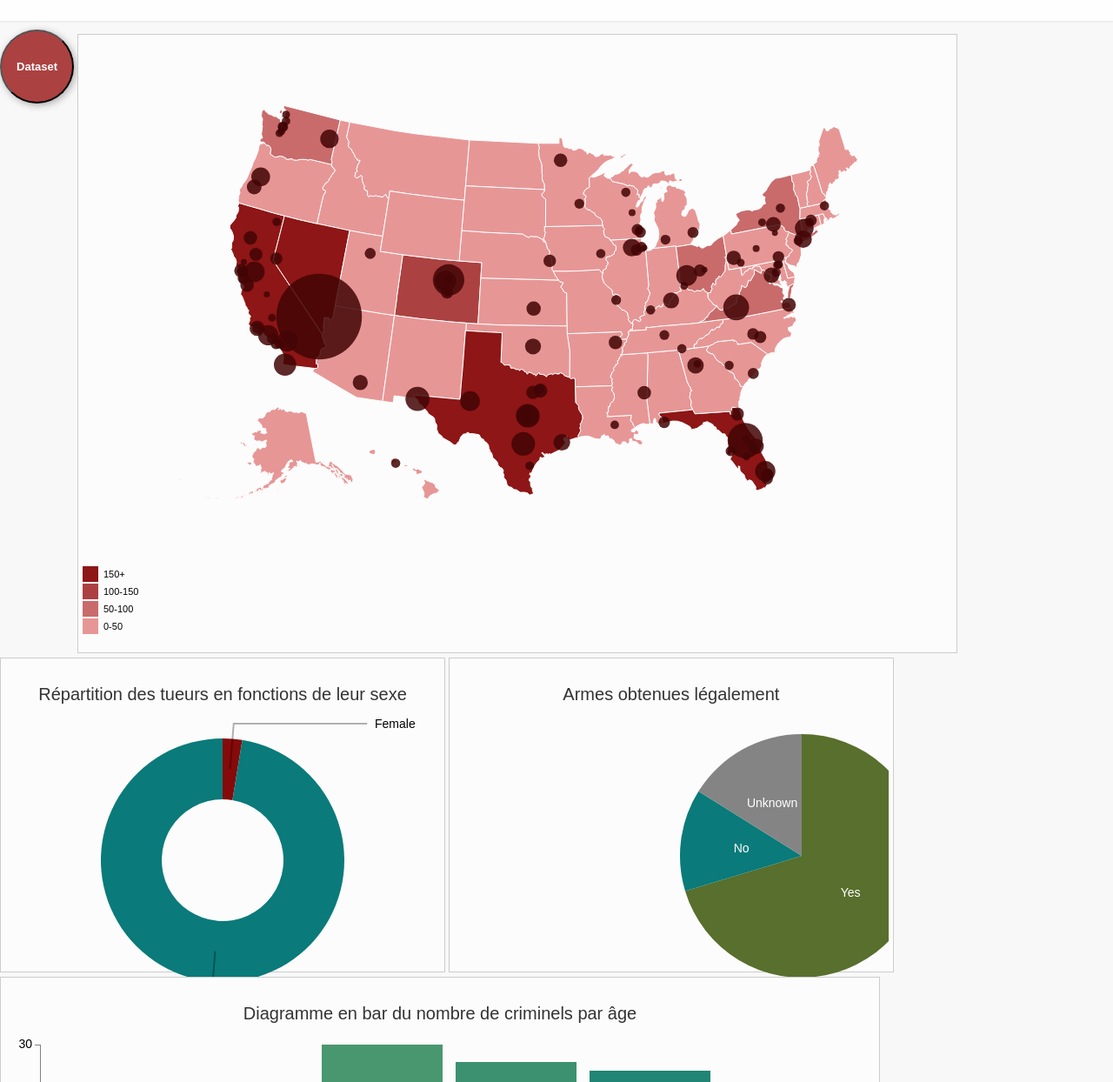
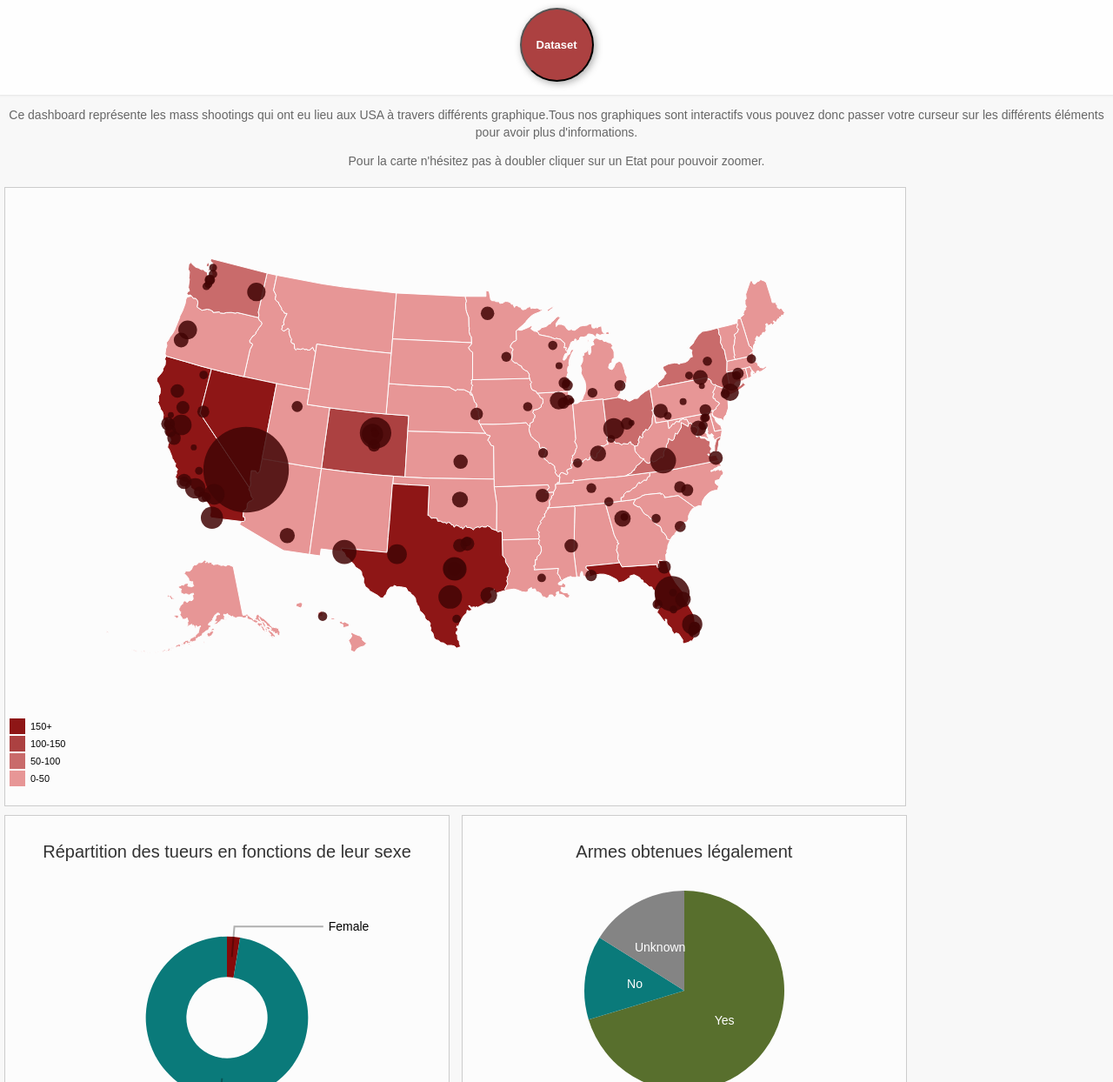
Before and after one commit to anais-ferrera/DATA732-mass-shooting, a website: page public/index.html in a window 1280 px wide. Shown: the part 56-1300 px from the top of the page at 87% size. Drawn offline with nearby package versions, Linux system fonts and the light colour scheme.

Commit message:
Add files via upload

```diff
--- a/public/css/dashboard.css
+++ b/public/css/dashboard.css
@@ -2,7 +2,7 @@ html {
     height: 100%;
 }
 
-html, body, div, span, h1, h2, h3, h4, h5, h6, p {
+html, body, div, span, h1, h2, h3, h4, h5, h6 {
     margin: 0;
     padding: 0;
     border: 0;
@@ -13,6 +13,10 @@ html, body, div, span, h1, h2, h3, h4, h5, h6, p {
     background: transparent;
 }
 
+p {
+  margin: 5;
+  text-align: center;
+}
 
 body {
     position: relative;
@@ -94,12 +98,13 @@ h1 {
 .chart {
   height : 310px;
   width : 550px;
-  margin: 5px auto 0 auto;
-  padding : 5px;
+  margin: 5px 5px 5px 5px;
+  padding: 5px;
   border : 1px #CCC solid;
   background-color: #fcfcfc;
   display: inline-block;
   vertical-align: top;
+
 }
 
 #genres{
@@ -108,12 +113,12 @@ h1 {
 }
 
 #age{
-  width:1000px;
+  width:1025px;
   height: 500px;
 }
 
 #carte{
-  width:1000px;
+  width:1025px;
   height: 700px;
 }
 
--- a/public/index.html
+++ b/public/index.html
@@ -17,16 +17,19 @@
 		<div class="content">
 
 			<header>
-			  <div class="header-background"></div>
-			  <div class="title">
-				<h1> Dashboard mass shooting USA </h1>
-			  </div>
-			</header>
+				<div class="header-background"></div>
+				<div class="title">
+				  <h1> Dashboard mass shooting USA </h1>
+				  <button class="button"><a href= 'data.html'>Dataset</a></button>
+				</div>
+			  </header>
+			  <p>Ce dashboard représente les mass shootings qui ont eu lieu aux USA à travers différents graphique.Tous nos graphiques sont interactifs vous pouvez donc passer votre curseur sur les différents éléments pour avoir plus d'informations.</p>
+				  <p>Pour la carte n'hésitez pas à doubler cliquer sur un Etat pour pouvoir zoomer.</p>
+
 
 
 			<main>
 				<div class="chatContainer">
-					<button class="button"><a href= 'data.html'>Dataset</a></button>
 						<div id="carte" class="chart">
 							<div class="map_chart">
 								<svg id="map"></svg>
@@ -53,7 +56,7 @@
 					<div id="age" class="chart">
 						<p class="label"></p>
 						<text class="chartTitle">Diagramme en bar du nombre de criminels par âge </text>
-						<svg width=1000 height=350 id ="bar_chart"></svg>
+						<svg width=1010 height=350 id ="bar_chart"></svg>
 						<script type="text/javascript" src="js/charts/barChart/vis_age.js"></script>
 					</div>
 
--- a/public/js/charts/barChart/vis_age.js
+++ b/public/js/charts/barChart/vis_age.js
@@ -1,6 +1,6 @@
 // set the dimensions and margins of the graph
 var margin = {top: 20, right: 20, bottom: 30, left: 40},
-    width = 1000 - margin.left - margin.right,
+    width = 1010 - margin.left - margin.right,
     height = 350 - margin.top - margin.bottom;
 
 // set the ranges
--- a/public/js/charts/donut_genre/Donut.js
+++ b/public/js/charts/donut_genre/Donut.js
@@ -11,7 +11,7 @@ class Donut {
 		//
 		this.width = width;
 		this.height = height;
-		this.radius = Math.min(width, height) / 2;
+		this.radius = Math.min(width, height) / 3;
 		this.svgID = svgID;
 		this.tooltipID = tooltipClass;
 		//
@@ -39,6 +39,7 @@ class Donut {
 		this.svg.append("g").attr("class", "slices");
 		this.svg.append("g").attr("class", "labels");
 		this.svg.append("g").attr("class", "lines");
+
 
 		// tooltip
 		this.tooltip = d3.select("body")
--- a/public/js/charts/pieChart_armeLegale/vis_pie.js
+++ b/public/js/charts/pieChart_armeLegale/vis_pie.js
@@ -1,5 +1,5 @@
-var pwidth = 800,
-    pheight = 300,
+var pwidth = 500,
+    pheight = 250,
     // find the min of width and height and devided by 2
     pradius = Math.min(pwidth, pheight) / 2;
 
@@ -45,7 +45,7 @@ d3.csv("datasets/dataArme.csv", function(error, data) {
         div1.transition()
               .duration(200)
               .style("opacity",.9);
-        div1.html(d3.format(".4r")(+d.data.pourcentage)+"%")
+              div1.html(d3.format(".4r")(+d.data.pourcentage)+"%")
               .style("left",(d3.event.pageX +10)+"px")
               .style("top",(d3.event.pageY -50)+"px");
     })
@@ -65,7 +65,8 @@ d3.csv("datasets/dataArme.csv", function(error, data) {
       .attr("transform", function(d) { return "translate(" + arc.centroid(d) + ")"; })
       .attr("dy", ".35em")
       .style("fill","white")
-      .style("text-anchor" ,"middle")
+      .style("text-anchor", "middle")
       .text(function(d) { return d.data.legal; });
 
+
 });
```
